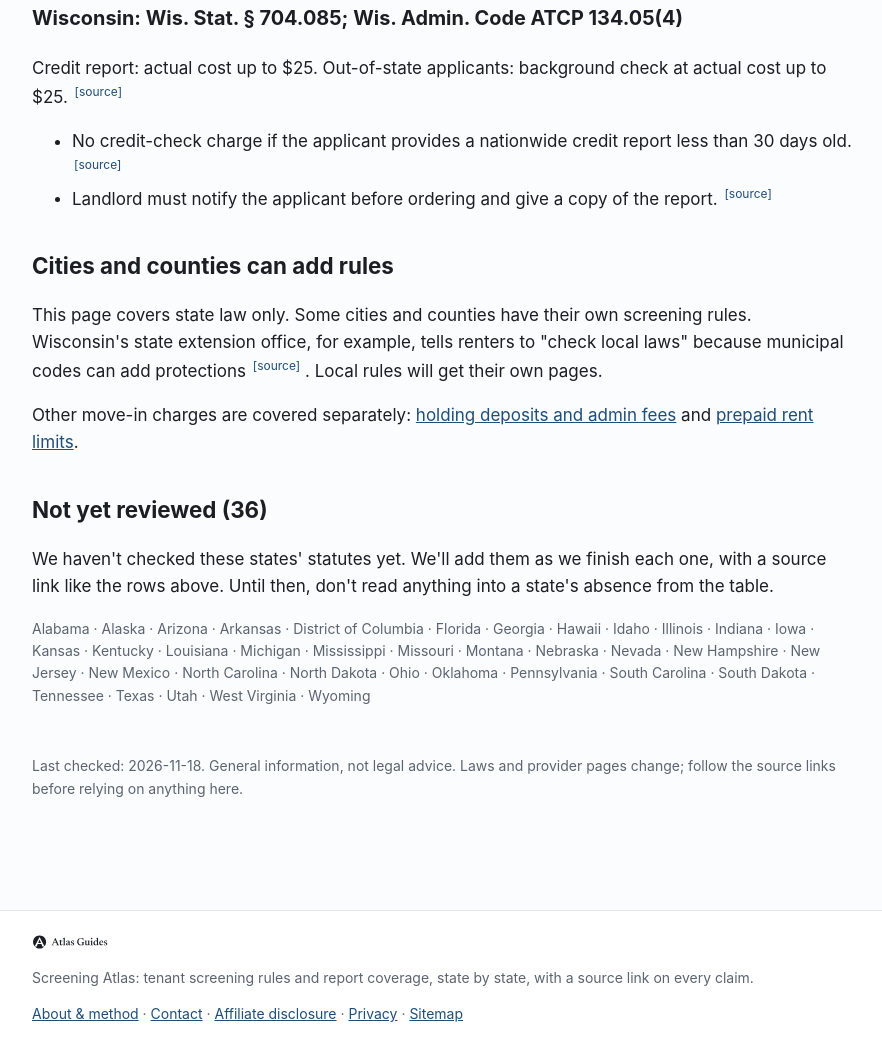
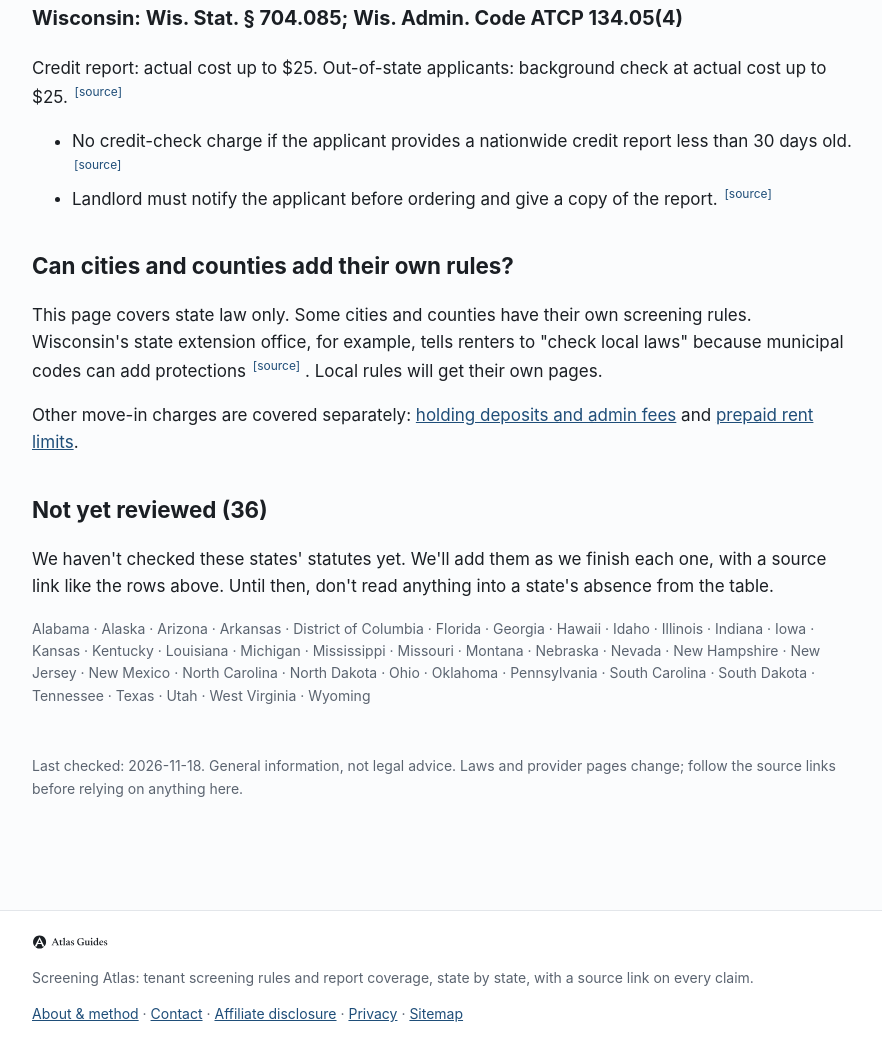
Before and after one commit to michellemccormack/screening-atlas, an Astro site: page /application-fee-caps-by-state in a window 1280 px wide. Shown: the part 5595-6643 px from the top of the page, without its empty margins (198-1080 px from the left). Built offline with nearby package versions, Linux system fonts and the light colour scheme; Astro itself is replaced by a stand-in of ours.

Commit message:
AEO: restore question heading on the fee-cap page (Can cities and counties add their own rules?)

```diff
--- a/src/pages/application-fee-caps-by-state.astro
+++ b/src/pages/application-fee-caps-by-state.astro
@@ -45,7 +45,7 @@ const schema = {"@context":"https://schema.org","@type":"Article","headline":tit
     </section>
   ))}
 
-  <h2>Cities and counties can add rules</h2>
+  <h2>Can cities and counties add their own rules?</h2>
   <p>This page covers state law only. Some cities and counties have their own screening rules. Wisconsin's state extension office, for example, tells renters to "check local laws" because municipal codes can add protections <Src href="https://winnebago.extension.wisc.edu/files/2024/03/Application-Fees.pdf" />. Local rules will get their own pages.</p>
 
   <p>Other move-in charges are covered separately: <a href="/holding-deposits-and-admin-fees-by-state/">holding deposits and admin fees</a> and <a href="/prepaid-rent-limits-by-state/">prepaid rent limits</a>.</p>
```
